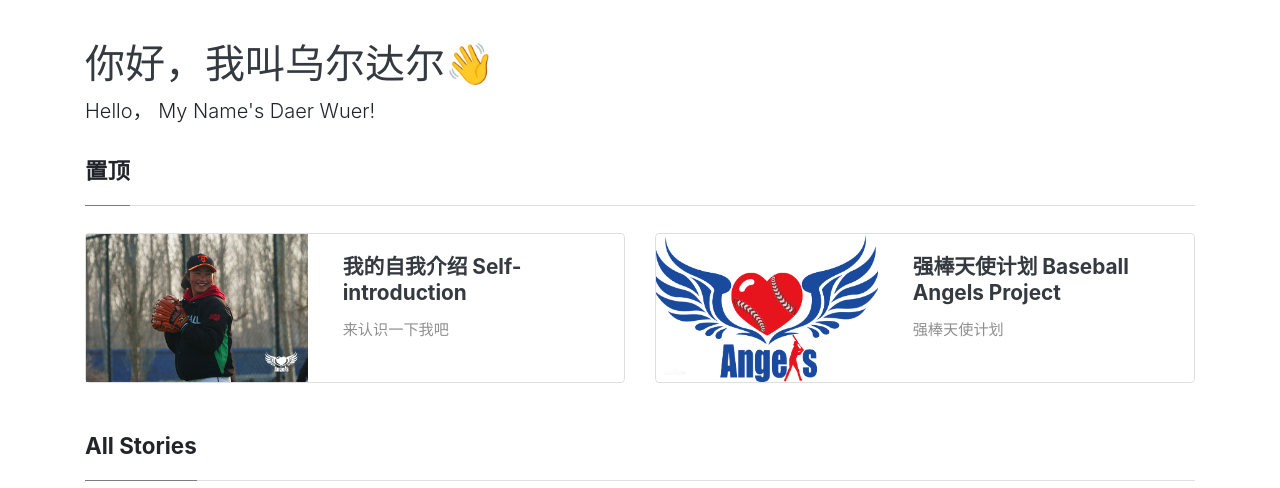
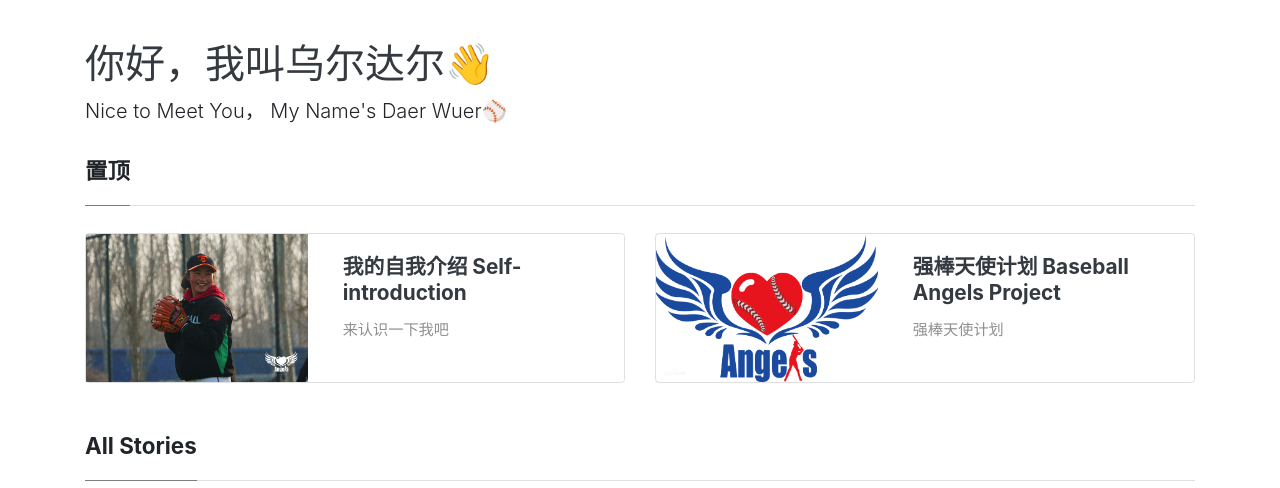
Before and after one commit to Charlotte-WXWQ/wuerdaer090405, a Jekyll site: the page built from index.html, in a window 1280 px wide. Shown: the top 488 px of the page. Built offline with Jekyll 4.4.1, drawn with Linux system fonts in a browser that asks for light colours; nearby versions of some CDN libraries; the list of posts is cut into pages by our own code; grey boxes are pictures that could not be loaded.

Commit message:
Update _config.yml

```diff
--- a/_config.yml
+++ b/_config.yml
@@ -6,7 +6,7 @@ title: "你好，我叫乌尔达尔👋"
 # 网站的主标题
 name: "你好，我叫乌尔达尔👋"
 # 网站副标题
-description: "Hello， My Name's Daer Wuer!"
+description: "Nice to Meet You， My Name's Daer Wuer⚾️"
 
 # 分页配置
 # 每页文章数量
```
